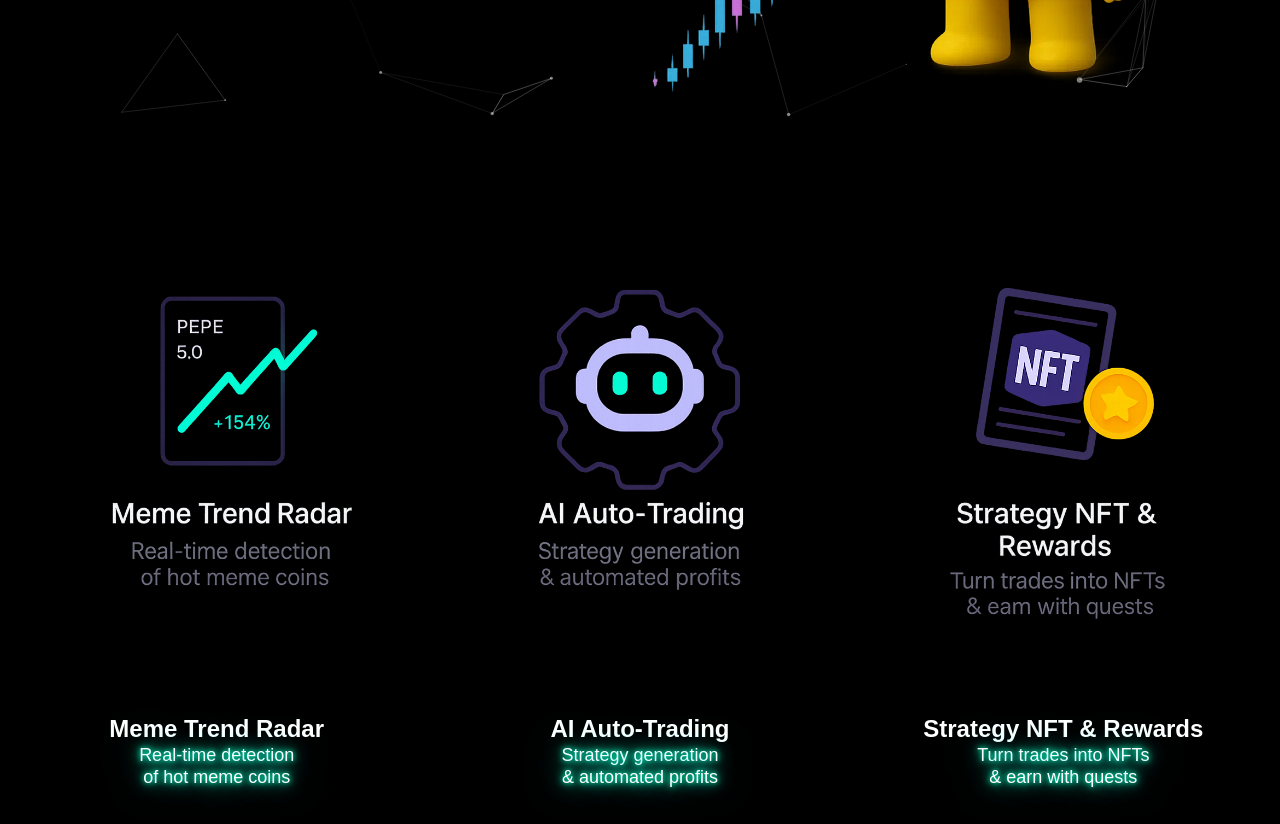
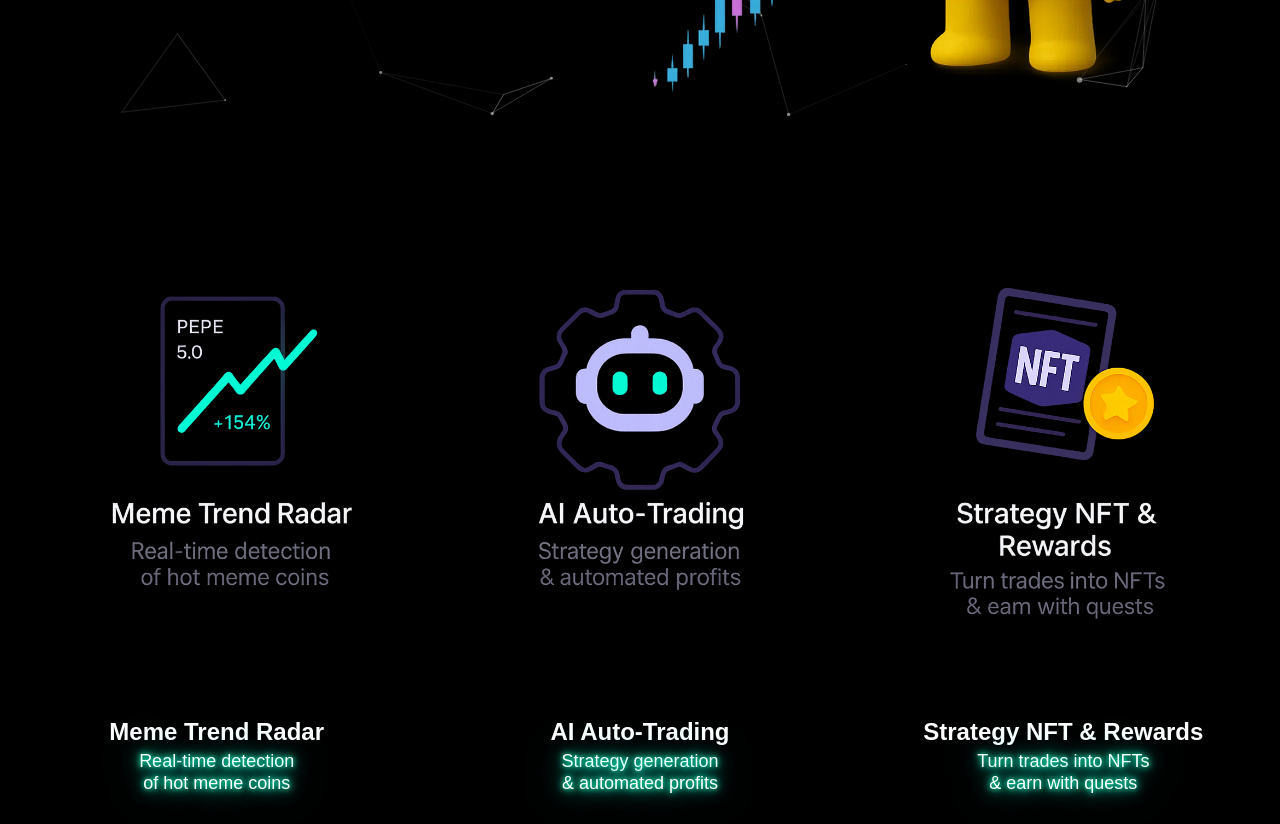
Before and after one commit to jung091232/mevers, a plain HTML site: page index.html in a window 1280 px wide. Shown: the part 680-1504 px from the top of the page. Drawn offline with nearby package versions, Linux system fonts and the light colour scheme.

Commit message:
Add files via upload

```diff
--- a/css/style.css
+++ b/css/style.css
@@ -261,41 +261,39 @@ h1, p, .nav-bar ul li a, .speech-bubble {
   display: block;
 }
 
-.features-section {
-  display: flex !important;
-  justify-content: center !important;
-  align-items: center !important;
-  gap: 10px !important;
-  padding: 30px 10px !important;
-  background: none !important;
+.clean-features-section {
+  display: flex;
+  justify-content: center;
+  align-items: center;
+  gap: 10px;
+  padding: 30px 10px;
+  background: transparent;
 }
 
-.features-section .feature-card {
-  display: flex !important;
-  flex-direction: column !important;
-  align-items: center !important;
-  justify-content: center !important;
-  flex: 1 !important;
-  padding: 0 !important;
-  background: transparent !important;
-  box-shadow: none !important;
-  text-align: center !important;
+.clean-feature-card {
+  flex: 1;
+  text-align: center;
+  background: transparent;
+  display: flex;
+  flex-direction: column;
+  align-items: center;
+  justify-content: center;
 }
 
-.features-section .feature-card img {
-  margin-bottom: 3px !important;
-  max-width: 280px !important;
-  height: auto !important;
+.clean-feature-card img {
+  width: 100%;
+  max-width: 280px;
+  margin-bottom: 3px;
 }
 
-.features-section .feature-card h3 {
-  font-size: 24px !important;
-  margin: 2px 0 !important;
-  color: #fff !important;
+.clean-feature-card h3 {
+  font-size: 24px;
+  color: #fff;
+  margin: 5px 0;
 }
 
-.features-section .feature-card p {
-  font-size: 18px !important;
-  line-height: 1.2 !important;
-  color: #fff !important;
+.clean-feature-card p {
+  font-size: 18px;
+  color: #fff;
+  line-height: 1.2;
 }
--- a/index.html
+++ b/index.html
@@ -42,23 +42,25 @@
     </div>
   </section>
 
-<section class="features-section">
-  <div class="feature-card">
+
+<section class="clean-features-section">
+  <div class="clean-feature-card">
     <img src="./images/radar.png" alt="Meme Trend Radar">
     <h3>Meme Trend Radar</h3>
     <p>Real-time detection<br>of hot meme coins</p>
   </div>
-  <div class="feature-card">
+  <div class="clean-feature-card">
     <img src="./images/trading.png" alt="AI Auto-Trading">
     <h3>AI Auto-Trading</h3>
     <p>Strategy generation<br>& automated profits</p>
   </div>
-  <div class="feature-card">
+  <div class="clean-feature-card">
     <img src="./images/nft.png" alt="Strategy NFT & Rewards">
     <h3>Strategy NFT & Rewards</h3>
     <p>Turn trades into NFTs<br>& earn with quests</p>
   </div>
 </section>
+
 
 
 
```
